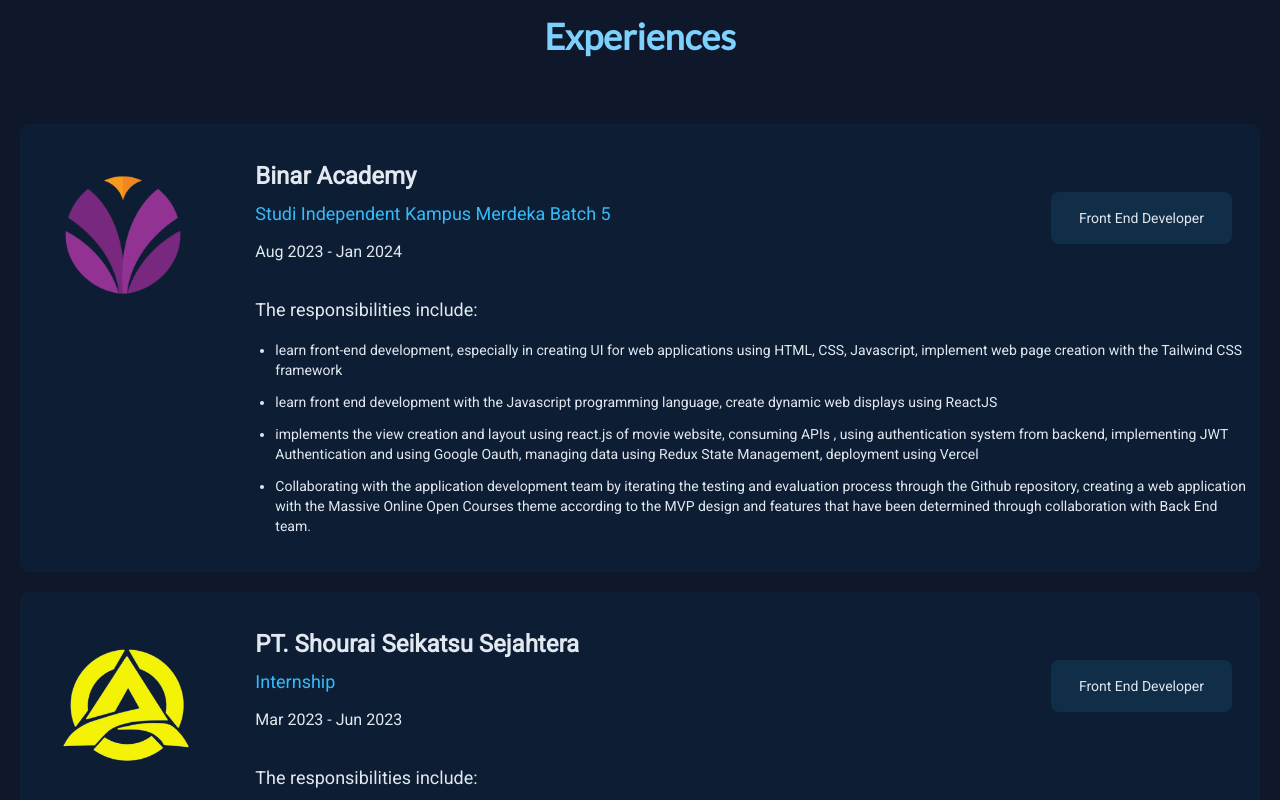
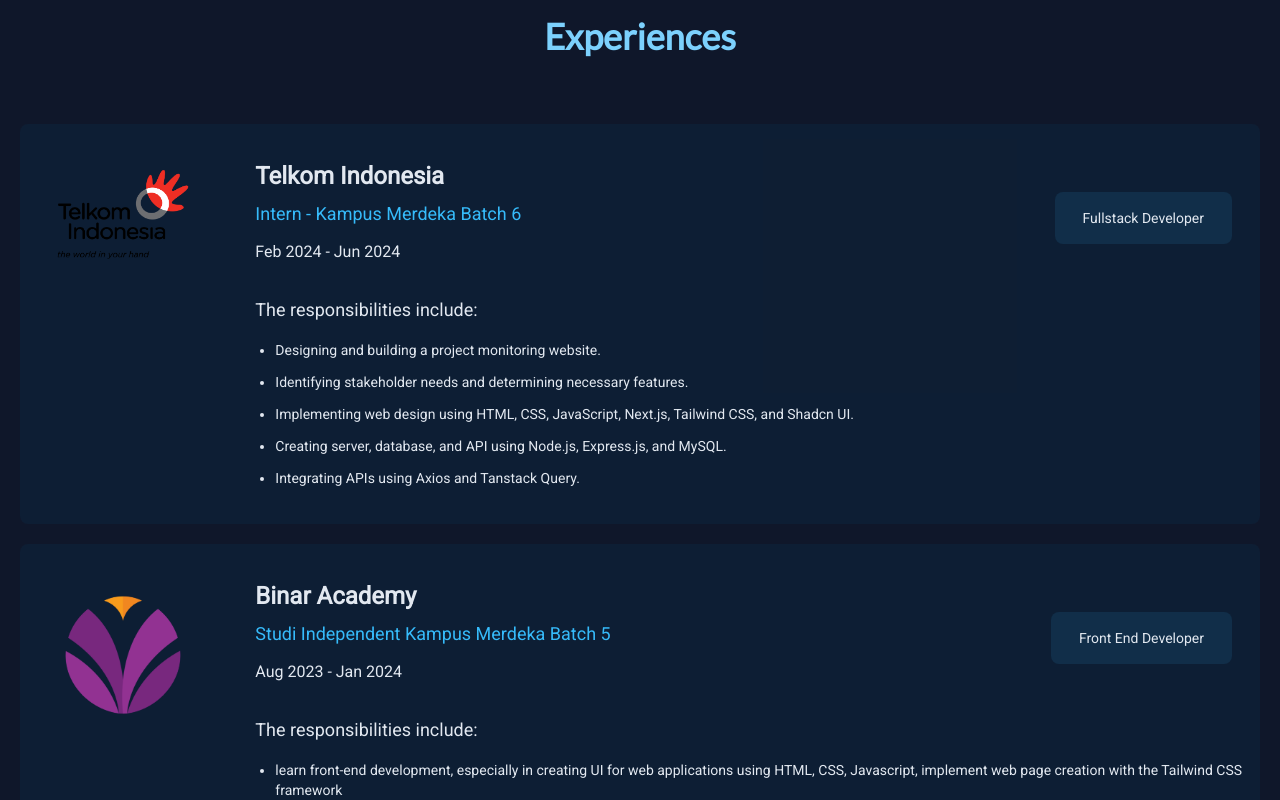
Before and after one commit to irfanmusthafaa/myportfolio, a Next.js app: page / in a window 1280 px wide. Shown: the part 1640-2440 px from the top of the page. Built offline with nearby package versions, Linux system fonts and the light colour scheme.

Commit message:
feat: add data experience

```diff
--- a/src/mock/experience.js
+++ b/src/mock/experience.js
@@ -2,8 +2,23 @@
 import logoShourai from '../assets/images/logo-shourai.png';
 import logoBwa from '../assets/images/logo-bwa.png';
 import logoDicoding from '../assets/images/logo-dicoding.png';
+import logoTelkom from '../assets/images/logo-telkom.png'
 
 export const DATA_EXPERIENCE = [
+  {
+    company: 'Telkom Indonesia',
+    tagline: 'Intern - Kampus Merdeka Batch 6',
+    position: 'Fullstack Developer',
+    year: 'Feb 2024 - Jun 2024',
+    img: logoTelkom,
+    tasks: [
+      'Designing and building a project monitoring website.',
+      'Identifying stakeholder needs and determining necessary features.',
+      'Implementing web design using HTML, CSS, JavaScript, Next.js, Tailwind CSS, and Shadcn UI.',
+      'Creating server, database, and API using Node.js, Express.js, and MySQL.',
+      'Integrating APIs using Axios and Tanstack Query.',
+    ],
+  },
   {
     company: 'Binar Academy',
     tagline: 'Studi Independent Kampus Merdeka Batch 5',
```
Also changed, not shown: src/assets/images/logo-telkom.png (added).
